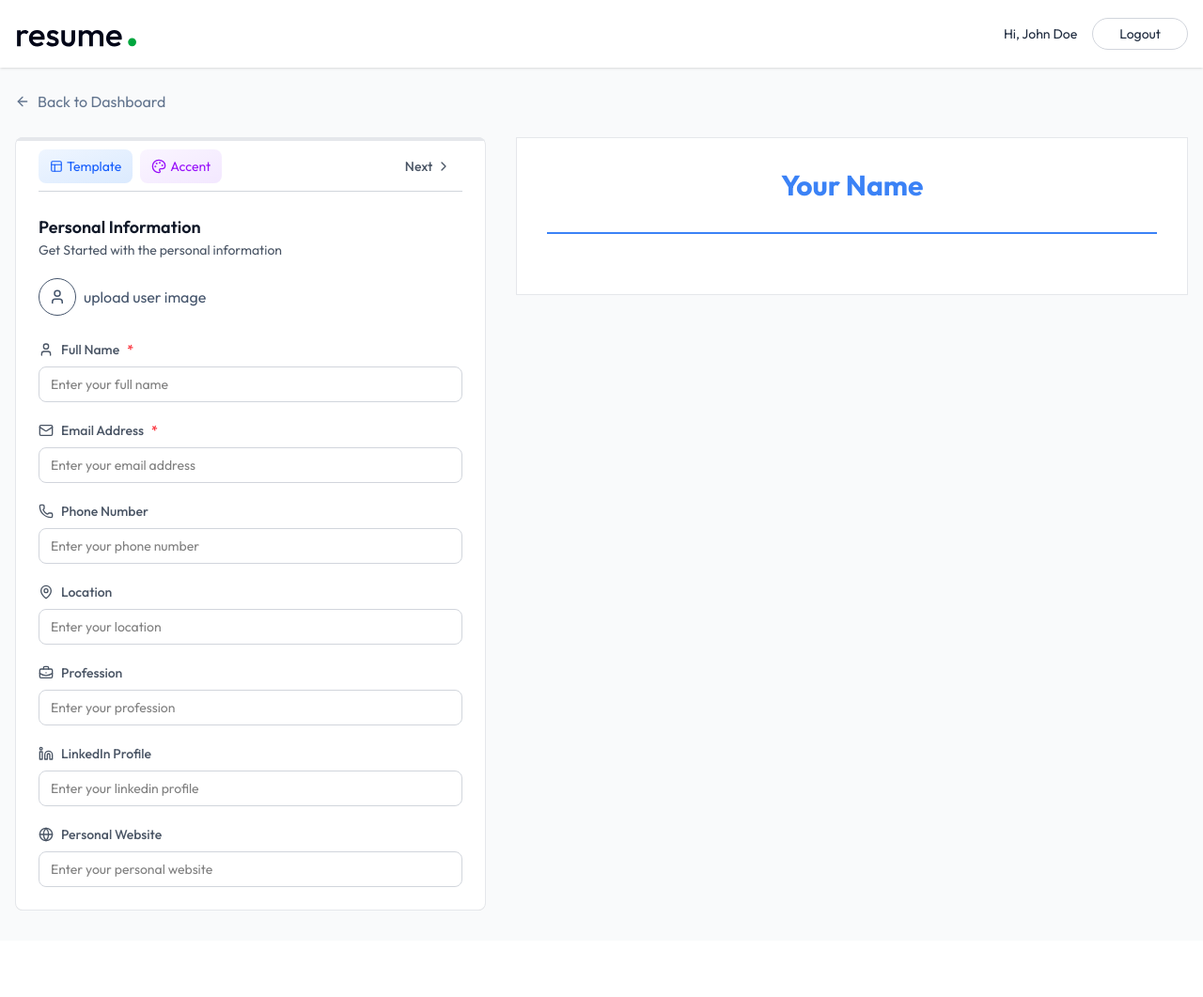
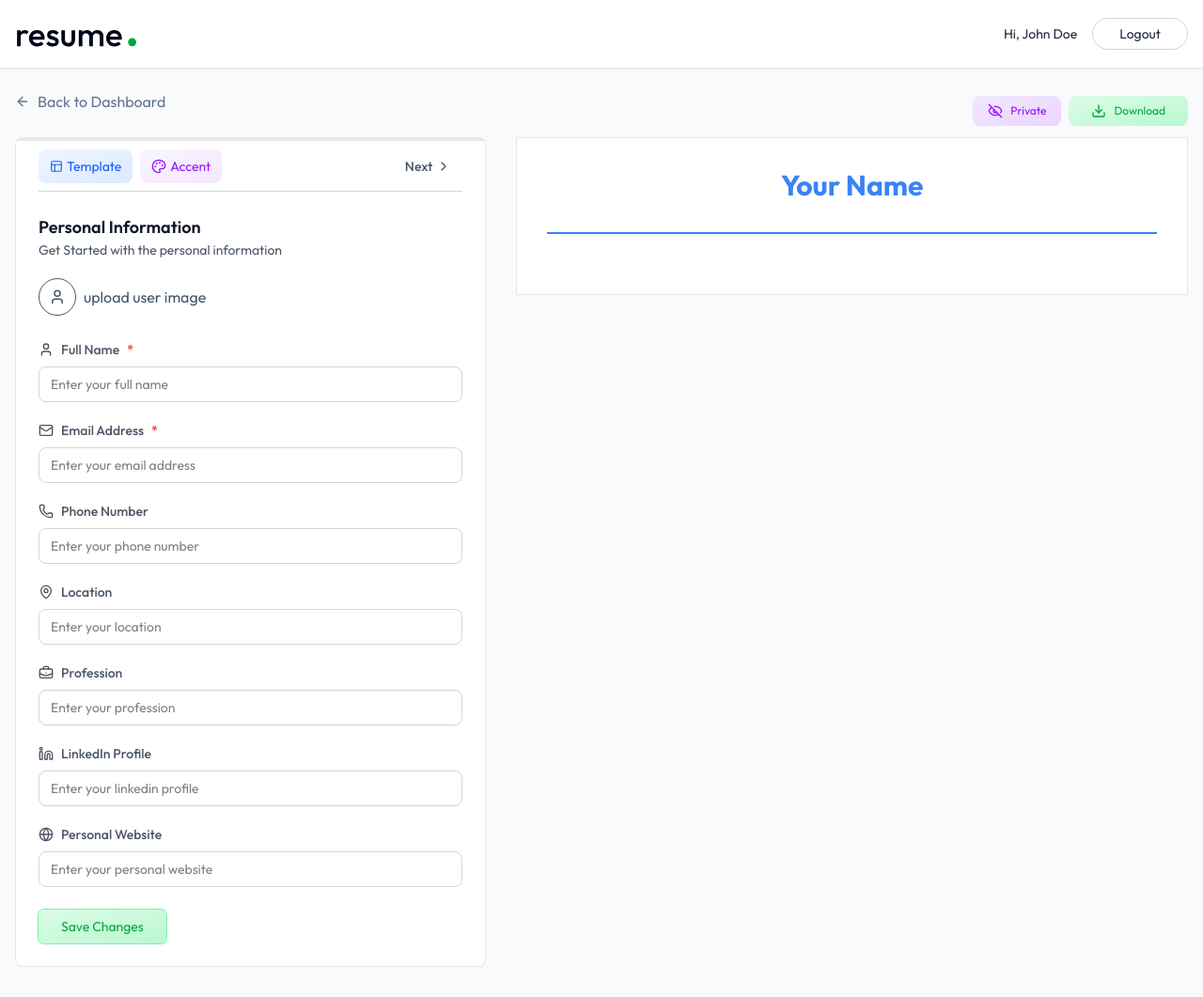
Before and after one commit to trnahnh/Resume-Hippocrates, a React (Vite) app in the folder client/: page /app/builder/1 in a window 1280 px wide. Shown: the whole page at 94% size. Before the commit the page ends 1001 px from the top, so only its background shows below. Built offline with nearby package versions, Linux system fonts and the light colour scheme; the HTML template or start-up script is replaced by a standard one.

Commit message:
Button components: (public/private), saving changes, downloading.

```diff
--- a/client/src/pages/ResumeBuilder.jsx
+++ b/client/src/pages/ResumeBuilder.jsx
@@ -1,7 +1,7 @@
 import React, { useEffect, useState } from 'react'
 import { Link, useParams } from 'react-router-dom'
 import { dummyResumeData } from '../assets/assets'
-import { ArrowLeftIcon, Briefcase, ChevronLeft, ChevronRight, FileText, FolderIcon, GraduationCap, Sparkles, User } from 'lucide-react'
+import { ArrowLeftIcon, Briefcase, ChevronLeft, ChevronRight, DownloadIcon, EyeIcon, EyeOffIcon, FileText, FolderIcon, GraduationCap, Share2Icon, Sparkles, User } from 'lucide-react'
 import PersonalInfoForm from '../components/PersonalInfoForm'
 import ResumePreview from '../components/ResumePreview'
 import TemplateSelector from '../components/TemplateSelector'
@@ -115,13 +115,30 @@
                     <SkillsForm data={resumeData.skills} onChange={(data) => setResumeData(prev => ({...prev, skills : data}))}/>
                   )}
                 </div>
+
+                <button className='bg-gradient-to-br from-green-100 to-green-200 ring-green-300 text-green-600 ring hover:ring-green-400 transition-all rounded-md px-6 py-2 mt-6 text-sm'>
+                  Save Changes
+                </button>
               </div>
             </div>
 
             {/* Right Panel - Preview */}
             <div className='lg:col-span-7 max-lg:mt-6'>
-              <div>
-                {/* --- button --- */}
+              <div className='relative w-full'>
+                <div className='absolute bottom-3 left-0 right-0 flex items-center justify-end gap-2'>
+                  {resumeData.public && (
+                    <button className='flex items-center p-2 px-4 gap-2 text-xs bg-gradient-to-br from-blue-100 to-blue-200 text-blue-600 rounded-lg ring-blue-300 hover:ring transition-colors'>
+                      <Share2Icon className='size-4'/>
+                    </button>
+                  )}
+                  <button className='flex items-center p-2 px-4 gap-2 text-xs bg-gradient-to-br from-purple-100 to-purple-200 text-purple-600 ring-purple-300 rounded-lg hover:ring transition-colors'>
+                    {resumeData.public ? <EyeIcon className='size-4'/> : <EyeOffIcon className='size-4'/>}
+                    {resumeData.public ? 'Public' : 'Private'}
+                  </button>
+                  <button className='flex items-center gap-2 px-6 py-2 text-xs bg-gradient-to-br from-green-100 to-green-200 text-green-600 rounded-lg ring-green-300 hover:ring transition-colors'>
+                    <DownloadIcon className='size-4'/> Download
+                  </button>
+                </div>
               </div>
 
               <ResumePreview data={resumeData} template={resumeData.template} accentColor={resumeData.accent_color}/>
```
